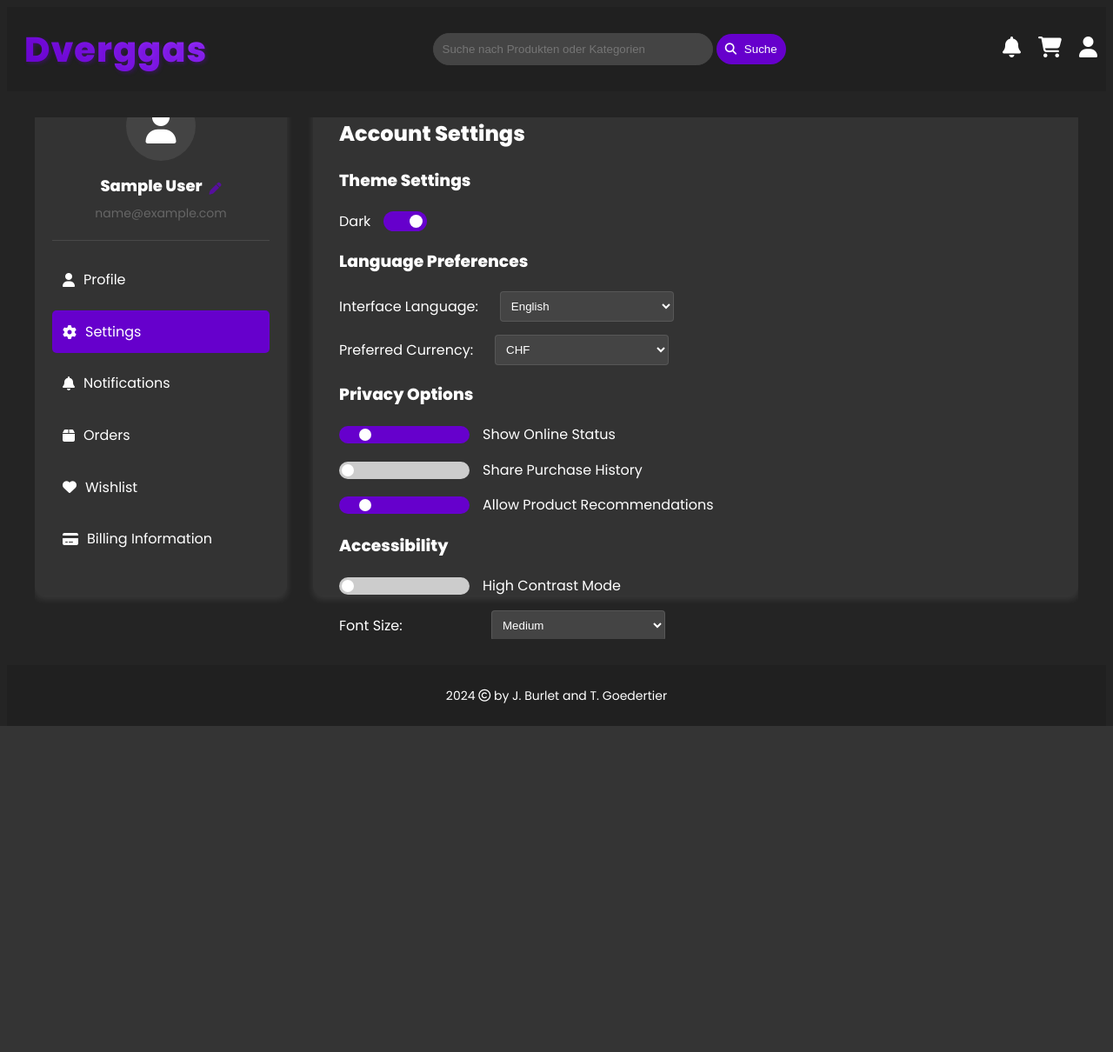
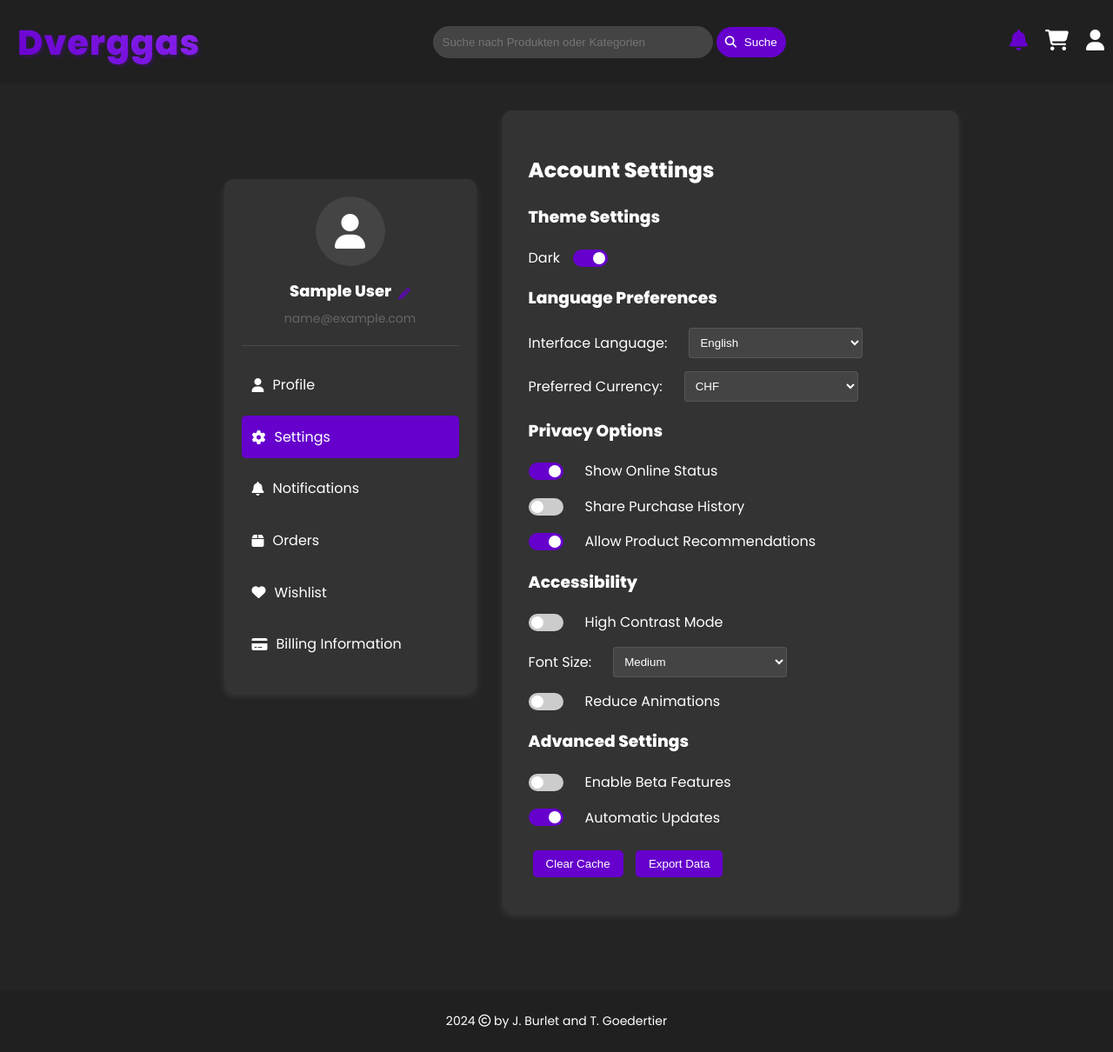
Before and after one commit to sprudello/Dverggas, a PHP site: page /profile.php in a window 1280 px wide, after a click on "Settings". Shown: the whole page at 87% size. Before the commit the page ends 835 px from the top, so only its background shows below. Run offline with PHP 8.4, Linux system fonts and the light colour scheme; the visitor is signed in with stand-in values (Sample User, id 1); data that the repository does not hold is empty; some libraries are stand-ins or nearby versions.

Commit message:
Notification updates and profile fix

```diff
--- a/include/header.php
+++ b/include/header.php
@@ -14,9 +14,28 @@
         <div class="icon-container">
             <i class="fa-solid fa-bell" style="font-size: 24px; cursor: pointer;" onclick="toggleNotificationMenu()" title="Notifications"></i>
             <div id="notification-menu" style="display: none;">
-                <h3>Notifications</h3>
+                <div class="notification-header">
+                    <h3>Notifications</h3>
+                    <div class="notification-actions">
+                        <button class="mark-read-button" onclick="markAllAsRead()">Mark all as read</button>
+                        <a href="profile.php#notifications" class="settings-link">
+                            <i class="fa-solid fa-gear"></i> Notification Settings
+                        </a>
+                    </div>
+                </div>
                 <div class="notification-items">
-                    <p class="empty-notification">No new notifications</p>
+                    <div class="notification-item unread" onclick="markAsRead(this)" data-id="1">
+                        <strong>New Product Available</strong>
+                        <p>Check out our latest gaming console!</p>
+                    </div>
+                    <div class="notification-item unread" onclick="markAsRead(this)" data-id="2">
+                        <strong>Special Offer</strong>
+                        <p>Get 20% off on all electronics today!</p>
+                    </div>
+                    <div class="notification-item unread" onclick="markAsRead(this)" data-id="3">
+                        <strong>Order Update</strong>
+                        <p>Your recent order has been shipped!</p>
+                    </div>
                 </div>
             </div>
         </div>
--- a/profile.php
+++ b/profile.php
@@ -18,7 +18,7 @@ $user = $stmt->get_result()->fetch_assoc();
 $stmt->close();
 ?>
 
-<div class="profile-container" style="width: 1200px;">
+<div class="profile-container">
     <!-- Sidebar -->
     <div class="profile-sidebar">
         <div class="sidebar-user">
@@ -245,7 +245,7 @@ $stmt->close();
         </section>
 
         <!-- Notifications Section -->
-        <section id="notifications" class="content-section">
+        <section id="notifications" class="content-section" onload="showSection('notifications')">
             <h2>Notifications</h2>
             <div class="notification-settings">
                 <h3>Notification Preferences</h3>
--- a/scripts/profile.js
+++ b/scripts/profile.js
@@ -59,6 +59,13 @@ function saveChanges(field, value, element) {
 
 // Add event listeners when DOM is loaded
 document.addEventListener('DOMContentLoaded', function() {
+    // Check if there's a hash in the URL
+    if (window.location.hash) {
+        // Remove the # from the hash
+        const section = window.location.hash.substring(1);
+        showSection(section);
+    }
+
     // Edit button handler
     document.querySelector('.edit-button').addEventListener('click', function() {
         editMode = !editMode;
--- a/scripts/shoppingcart.js
+++ b/scripts/shoppingcart.js
@@ -14,6 +14,35 @@ function toggleNotificationMenu() {
     // Toggle notification menu
     notificationMenu.style.display = notificationMenu.style.display === 'none' ? 'block' : 'none';
 }
+
+function markAsRead(element) {
+    element.classList.remove('unread');
+    updateUnreadCount();
+}
+
+function markAllAsRead() {
+    const notifications = document.querySelectorAll('.notification-item.unread');
+    notifications.forEach(notification => {
+        notification.classList.remove('unread');
+    });
+    updateUnreadCount();
+}
+
+function updateUnreadCount() {
+    const unreadCount = document.querySelectorAll('.notification-item.unread').length;
+    const bellIcon = document.querySelector('.fa-bell');
+
+    if (unreadCount > 0) {
+        bellIcon.style.color = '#6600cc';
+    } else {
+        bellIcon.style.color = 'inherit';
+    }
+}
+
+// Initialize unread count when page loads
+document.addEventListener('DOMContentLoaded', function() {
+    updateUnreadCount();
+});
 
 function toggleCartMenu() {
     var cartMenu = document.getElementById('cart-menu');
--- a/styles/styles.css
+++ b/styles/styles.css
@@ -132,6 +132,8 @@ body {
   min-height: 100vh;
   display: flex;
   flex-direction: column;
+  margin: 0;
+  padding: 0;
 }
 
 html,
@@ -368,8 +434,8 @@ header .fa-user {
 .switch {
   position: relative;
   display: inline-block;
-  width: 50px;
-  height: 23px;
+  width: 40px;
+  height: 20px;
 }
 
 .switch input {
@@ -392,10 +458,10 @@ header .fa-user {
 .slider:before {
   position: absolute;
   content: "";
-  height: 15px;
-  width: 15px;
-  left: 4px;
-  bottom: 4px;
+  height: 14px;
+  width: 14px;
+  left: 3px;
+  bottom: 3px;
   background-color: white;
   transition: 0.4s;
 }
@@ -409,11 +475,12 @@ input:focus + .slider {
 }
 
 input:checked + .slider:before {
-  transform: translateX(26px);
+  transform: translateX(20px);
 }
 
 .slider.round {
   border-radius: 34px;
+  width:40px
 }
 
 .slider.round:before {
@@ -565,25 +632,33 @@ footer {
   background-color: var(--header-bg-color);
   color: var(--text-color);
   font-size: 14px;
-  position: relative;
+  flex-shrink: 0;
+  margin-top: auto;
 }
 
 /* Profile Page Styles */
 .profile-container {
     display: flex;
+    flex-direction: row;
     gap: 30px;
     max-width: 1200px;
     margin: 30px auto;
-    min-height: calc(100vh - 200px);
-    overflow: hidden;
+    padding: 0 20px;
+    padding-bottom: 60px;
 }
 
 .profile-sidebar {
     width: 250px;
+    min-width: 250px;
     background-color: var(--card-bg-color);
     border-radius: 10px;
     padding: 20px;
     box-shadow: 0 4px 8px var(--shadow-color);
+    position: sticky;
+    top: 30px;
+    max-height: calc(100vh - 60px);
+    overflow-y: auto;
+    align-self: flex-start;
 }
 
 .sidebar-user {
@@ -660,6 +735,7 @@ footer {
     display: flex;
     flex-direction: column;
     gap: 10px;
+    padding-bottom: 10px;
 }
 
 .sidebar-nav a {
@@ -688,6 +764,26 @@ footer {
     border-radius: 10px;
     padding: 30px;
     box-shadow: 0 4px 8px var(--shadow-color);
+    overflow-x: hidden;
+    min-width: calc(100% - 300px);
+    max-width: 100%;
+}
+
+@media (max-width: 768px) {
+    .profile-container {
+        flex-direction: column;
+    }
+
+    .profile-sidebar {
+        width: 100%;
+        min-width: 100%;
+        position: relative;
+        top: 0;
+    }
+
+    .profile-content {
+        min-width: 100%;
+    }
 }
 
 .section-header {
@@ -897,7 +993,7 @@ footer {
 }
 
 .setting-item label {
-    min-width: 150px;
+    min-width: 50px;
 }
 
 /* Settings specific switch style */
```
Also changed, not shown: other parts of styles/styles.css (+65 -1 lines).
